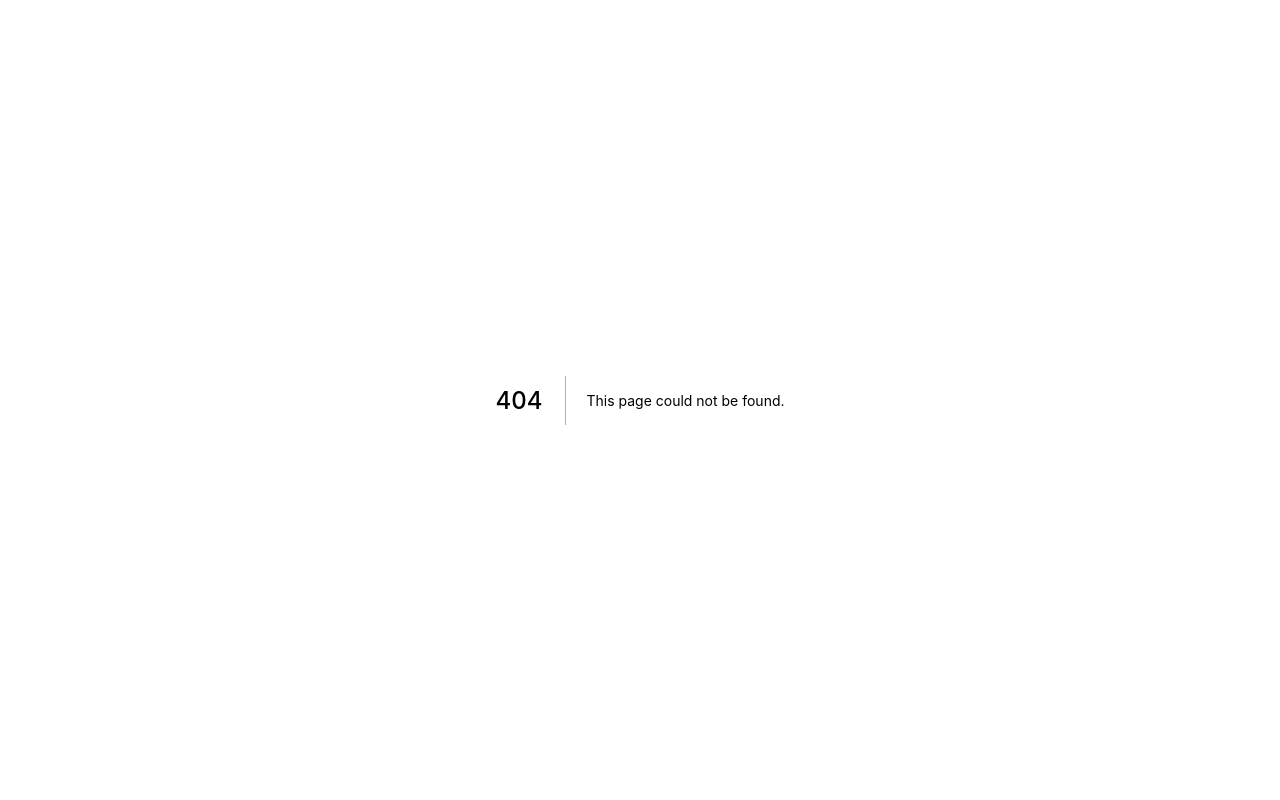
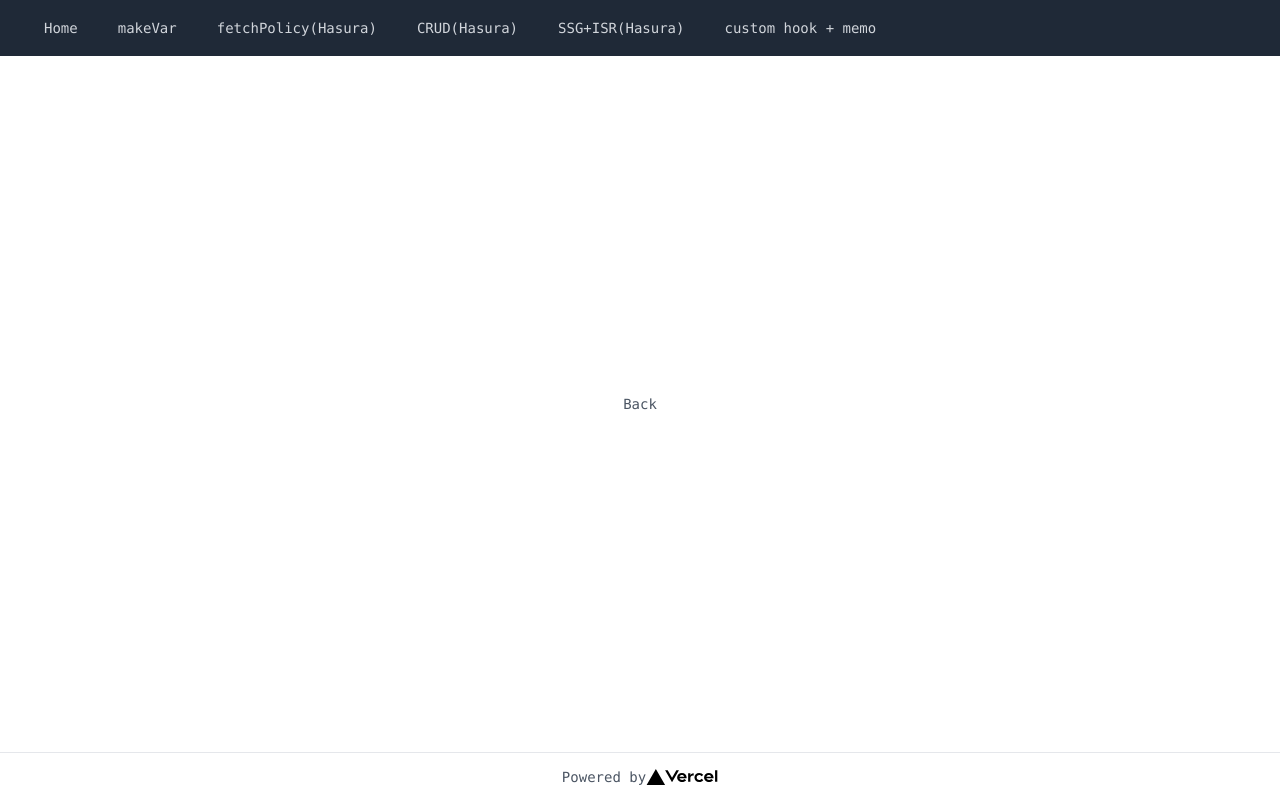
Before and after one commit to yano-kentaro/next-hasura, a Next.js app: page /local-state-b in a window 1280 px wide. Before the commit this address had no page. Built offline with nearby package versions, Linux system fonts and the light colour scheme.

Commit message:
タスク一覧表示ページ

```diff
--- /dev/null
+++ b/pages/local-state-b.tsx
@@ -0,0 +1,23 @@
+/** ================================================================
+ * local-state-b.tsx
+ * 動作検証用のページB
+ * @author yano-kentaro
+ * @date 2022-08-11
+================================================================= */
+
+// ----------------------------------
+// import
+import { FC } from "react"
+import { LocalStateB } from "../components/LocalStateB"
+import { Layout } from "../components/Layout"
+
+// ----------------------------------
+// export
+const LocalStatePageB: FC = () => {
+	return(
+		<Layout title="Local State B">
+			<LocalStateB />
+		</Layout>
+	)
+}
+export default LocalStatePageB
```
